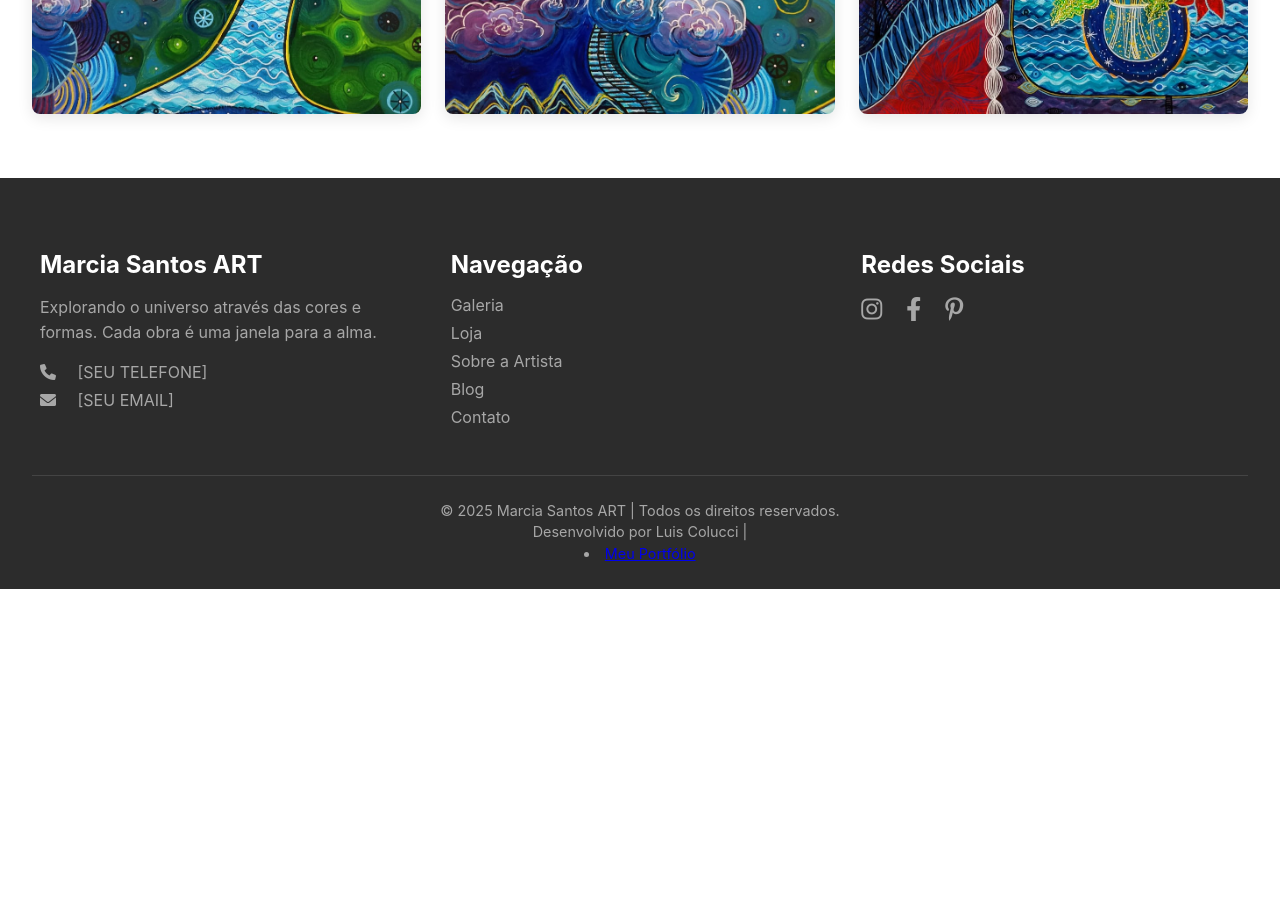
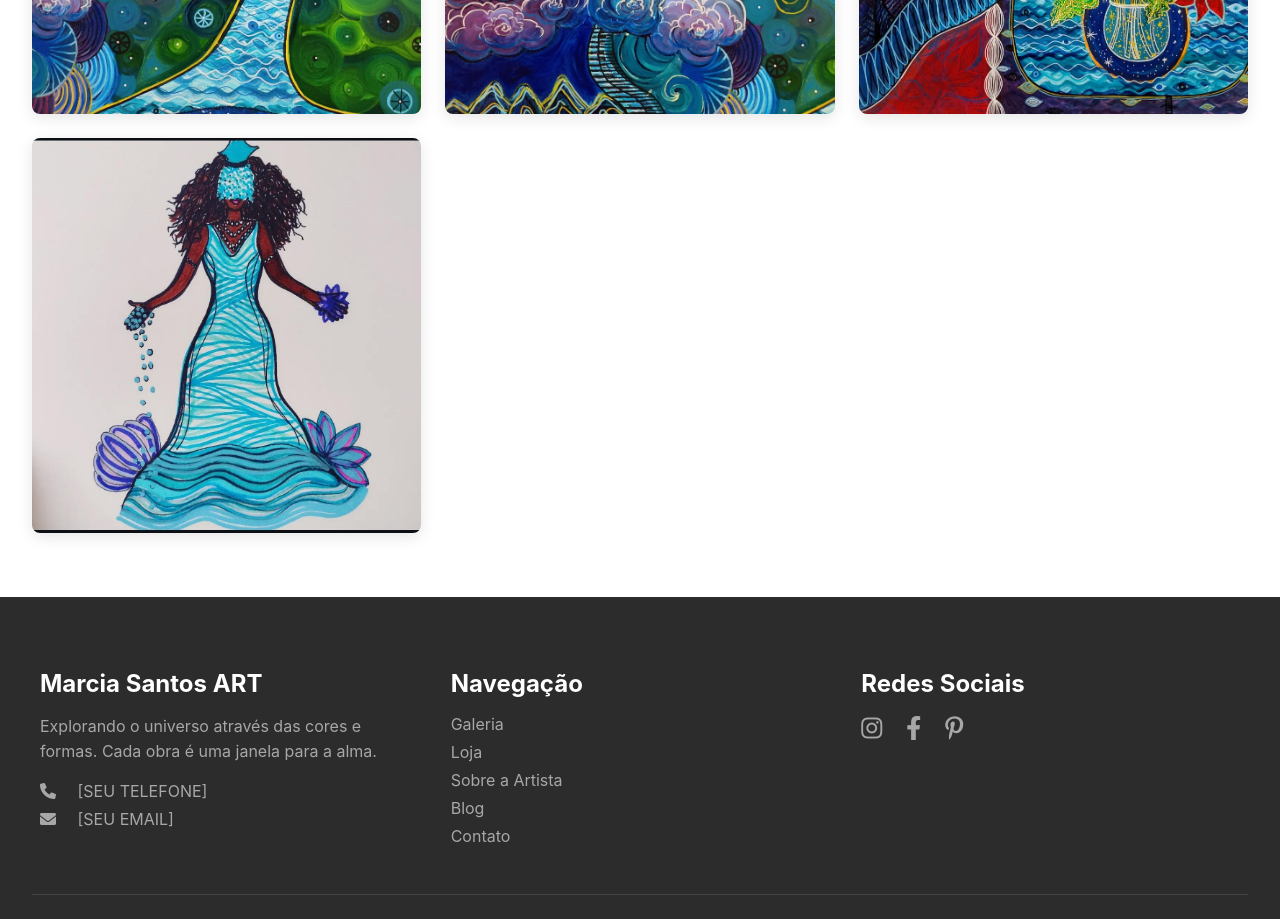
Before and after one commit to luiscolucci/projeto-marcia-art, a React (Create React App) app in the folder client/: page /galeria in a window 1280 px wide. Shown: the part 1360-2279 px from the top of the page. Before the commit the page ends 1949 px from the top, so only its background shows below. Built offline with nearby package versions, Linux system fonts and the light colour scheme.

Commit message:
atualiza-contato

```diff
--- a/client/src/App.js
+++ b/client/src/App.js
@@ -4,6 +4,7 @@ import { BrowserRouter, Routes, Route } from 'react-router-dom'; // 1. Importa a
 // Importa os componentes que se repetem em todas as páginas
 import Navbar from './components/Navbar/Navbar';
 import Footer from './components/Footer/Footer';
+import ScrollToTop from './components/ScrollToTop';
 
 // Importa os componentes de cada página
 import HomePage from './pages/HomePage';
@@ -19,6 +20,8 @@ function App() {
   return (
     // 2. O BrowserRouter envolve toda a aplicação para habilitar o roteamento
     <BrowserRouter>
+      <ScrollToTop />
+
       <div className="App">
         {/* 3. Navbar e Footer ficam FORA do 'Routes' para aparecerem em todas as páginas */}
         <Navbar />
--- /dev/null
+++ b/client/src/components/ScrollToTop.js
@@ -0,0 +1,18 @@
+import { useEffect } from 'react';
+import { useLocation } from 'react-router-dom';
+
+const ScrollToTop = () => {
+  // Pega o pathname (ex: "/contato", "/galeria") da localização atual
+  const { pathname } = useLocation();
+
+  // Este efeito é executado toda vez que o 'pathname' muda
+  useEffect(() => {
+    // Rola a janela para as coordenadas x:0, y:0 (o topo da página)
+    window.scrollTo(0, 0);
+  }, [pathname]); // O array de dependências garante que o efeito só rode quando a URL mudar
+
+  // Este componente não renderiza nada visualmente, ele é apenas funcional
+  return null;
+};
+
+export default ScrollToTop;
--- a/client/src/galleryData.js
+++ b/client/src/galleryData.js
@@ -6,6 +6,7 @@ import Obra3 from "./assets/obra03.jpg";
 import Obra4 from "./assets/obra04.jpg";
 import Obra5 from "./assets/obra05.jpg";
 import Obra6 from "./assets/obra06.jpg";
+import Obra7 from "./assets/obra07.jpg";
 
 // Lista de obras da galeria
 export const galleryItems = [
@@ -45,5 +46,11 @@ export const galleryItems = [
     description: "Técnica e dimensões da obra 6",
     image: Obra6,
   },
+  {
+    id: 7,
+    title: "Yemanjá",
+    description: "Técnica e dimensões da obra 7",
+    image: Obra7,
+  },
   // Se tiver mais obras, pode adicionar mais objetos aqui seguindo o mesmo modelo
 ];
--- a/client/src/pages/ContatoPage.js
+++ b/client/src/pages/ContatoPage.js
@@ -1,7 +1,32 @@
-import React from 'react';
+import React, { useState, useEffect } from 'react';
+import { useLocation } from 'react-router-dom'; // 1. Importa o hook useLocation
 import './ContatoPage.css'; // Vamos criar este arquivo
 
 const ContatoPage = () => {
+  // Hook para ler as informações da URL
+  const location = useLocation();
+
+  // Cria um "estado" para o campo de assunto, permitindo que ele seja dinâmico
+  const [subject, setSubject] = useState('');
+
+  // Este efeito roda sempre que a página é carregada ou a URL muda
+  useEffect(() => {
+    const params = new URLSearchParams(location.search);
+    const obraTitle = params.get('obra'); // Busca pelo parâmetro 'obra' na URL
+
+    // Se encontrou um título de obra, define o valor do campo de assunto
+    if (obraTitle) {
+      setSubject(`Interesse na obra: ${obraTitle}`);
+    } else {
+      setSubject(''); // Limpa o campo se não houver obra na URL
+    }
+  }, [location]);
+
+  // Função necessária para permitir que o usuário edite o campo de assunto
+  const handleSubjectChange = (event) => {
+    setSubject(event.target.value);
+  };
+
   return (
     <div className="contact-page-container">
       <div className="contact-header">
@@ -11,7 +36,7 @@ const ContatoPage = () => {
       <div className="contact-content-wrapper">
         <div className="contact-form-container">
           {/* O formulário aponta para a sua URL do Formspree */}
-          <form action="https://formspree.io/f/SUA_URL_AQUI" method="POST">
+          <form action="https://formspree.io/f/mldllojq" method="POST">
             <div className="form-group">
               <label htmlFor="name">Nome</label>
               <input type="text" id="name" name="name" required />
@@ -22,7 +47,7 @@ const ContatoPage = () => {
             </div>
             <div className="form-group">
               <label htmlFor="subject">Assunto</label>
-              <input type="text" id="subject" name="subject" required />
+              <input type="text" id="subject" name="subject" value={subject} onChange={handleSubjectChange} required />
             </div>
             <div className="form-group">
               <label htmlFor="message">Mensagem</label>
@@ -33,7 +58,7 @@ const ContatoPage = () => {
         </div>
         <div className="contact-info-container">
           <h3>Informações de Contato</h3>
-          <p><strong>Email:</strong><br />email.da.marcia@exemplo.com</p>
+          <p><strong>Email:</strong><br />marciadossantos@gmail.com</p>
           <p><strong>Telefone:</strong><br />(11) 99999-8888</p>
           <p><strong>Ateliê:</strong><br />São Paulo, SP (Visitas com hora marcada)</p>
 
--- a/client/src/pages/LojaPage.js
+++ b/client/src/pages/LojaPage.js
@@ -1,4 +1,5 @@
 import React from "react";
+import { Link } from 'react-router-dom'; // 1. Importa o componente Link
 import { shopProducts } from "../shopData"; // Importa nossa lista de produtos
 import "./LojaPage.css"; // Vamos criar este arquivo de estilo a seguir
 
@@ -28,12 +29,12 @@ const LojaPage = () => {
                 })}
               </p>
                 {product.isAvailable ? (
-            <a
-                href={`mailto:email.da.marcia@exemplo.com?subject=Interesse na obra: ${encodeURIComponent(product.title)}`}
-                className="product-button"
-            >
-                Tenho Interesse
-            </a>
+             <Link
+                  to={`/contato?obra=${encodeURIComponent(product.title)}`}
+                  className="product-button"
+                >
+                  Tenho Interesse
+                </Link>
         ) : (
                 <button className="product-button" disabled={true}>
                     Vendido
--- a/client/src/shopData.js
+++ b/client/src/shopData.js
@@ -6,6 +6,7 @@ import Obra3 from "./assets/obra03.jpg";
 import Obra4 from "./assets/obra04.jpg";
 import Obra5 from "./assets/obra05.jpg";
 import Obra6 from "./assets/obra06.jpg";
+import Obra7 from "./assets/obra07.jpg";
 
 // Lista de produtos da loja
 export const shopProducts = [
@@ -57,4 +58,12 @@ export const shopProducts = [
     price: 950.0,
     isAvailable: true,
   },
+  {
+    id: "prod7",
+    title: "Yemanja",
+    description: "Técnica e dimensões da obra 7",
+    image: Obra7,
+    price: 950.0,
+    isAvailable: true,
+  },
 ];
```
Also changed, not shown: client/src/assets/obra07.jpg (added).
